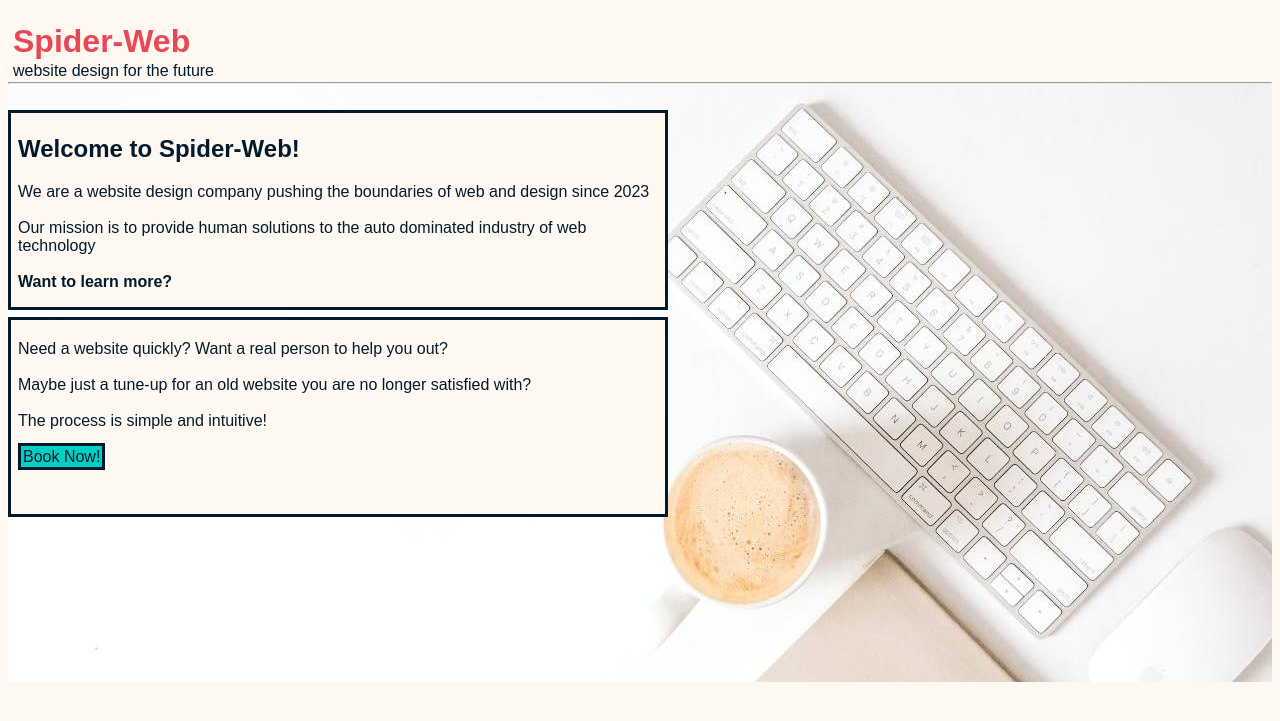
After one commit to mirarj/SpiderWeb, a PHP site: page /home.html in a window 1280 px wide. The commit adds this page. Shown: the top 721 px of the page. Run offline with PHP 8.4, Linux system fonts and the light colour scheme.

Commit message:
added home and website pages

```diff
--- /dev/null
+++ b/home.html
@@ -0,0 +1,112 @@
+<!DOCTYPE html>
+<html>
+
+<head>
+	<meta http-equiv="Content-Type" content="text/html; charset=UTF-8" />
+    <meta name='viewport' content='width=device-width, initial-scale=1'/>
+
+	<title>Spider-Web: A Website Design Company</title>
+    <link rel='stylesheet' href='./style.css' />
+
+    <style>
+        h1 {
+            padding-top: 2px;
+            padding-left: 5px;
+            margin-bottom: 2px;
+        }
+        #subtitle {
+            padding-left: 5px;
+            font-family: sans-serif;
+            padding-bottom: 2px;
+        }
+        h2, .subline, #need {
+            padding-left: 5px;
+            font-family: sans-serif;
+            color: #001b2e;
+        }
+
+        #need {
+            padding-bottom: 7px;
+        }
+        body {
+
+        }
+
+        #booklink, .content1 {
+            color: #001b2e;
+            border-style: solid;
+            padding: 2px;
+        }
+
+        #booklink {
+            background-color: #00cfc1;
+            margin-left: 5px;
+
+        }
+        .content1 {
+            display: inline-block;
+            width: 650px;
+            height: 190px;
+            margin-right: 200px;
+            margin-bottom: 7px;
+            background-color: #fff8f0;
+            background-clip: padding-box;
+        }
+
+
+        #break {
+            background-color: #f4f4f4;
+            padding: 0px;
+            margin: 0px;
+        }
+
+        #pageCon {
+            background-image: url("images/computer.jpg");
+            display: inline-block;
+            width: 100%;
+            height: 600px;
+        }
+    </style>
+</head>
+
+<body>
+    <h1>Spider-Web</h1>
+    <div id="subtitle">website design for the future</div>
+
+    <div id="pageCon">
+    <hr style="margin-top: 0px;">
+    <br />
+    <div class="content1">
+    <h2>Welcome to Spider-Web!</h2>
+    <div class="subline">We are a website design company pushing the boundaries of web and
+        design since 2023
+    </div>
+    <br />
+    <div class="subline">Our mission is to provide human solutions to the auto
+        dominated industry of web technology
+    </div>
+    <br />
+    <div><a href="home.html" class="subline"><STRONG>Want to learn more?</STRONG></a></div>
+
+
+
+    </div>
+    <br />
+
+    <div class="content1">
+        <br />
+        <div class="subline">Need a website quickly? Want a real person to help you out?</div>
+        <br />
+        <div class="subline">Maybe just a tune-up for an old website you are no longer satisfied with?</div>
+        <br />
+        <div class="subline">The process is simple and intuitive!</div>
+        <br />
+        <div><a href="home.html" id="booklink">Book Now!</a></div>
+    <br />
+    <br />
+    </div>
+    </div>
+
+</body>
+
+</html>
--- a/style.css
+++ b/style.css
@@ -1,4 +1,4 @@
-body {color: #00cfc1; background-color: #fff8f0; font-family:sans-serif;}
+body {color: #001b2e; background-color: #fff8f0; font-family:sans-serif;}
 
 header img {max-height: 100px; max-width: 100%;}
 
@@ -7,7 +7,7 @@ footer {
     left: 0; right: 0;
     bottom: 0;
     width: 100%;
-    display: flexbox;
+    display: inline-block;
     background-color: #fff8f0;
     color: #00cfc1;
     text-align: center;
```
Also changed, not shown: othersites.html (added, +93 -0 lines), images/computer.jpg (added), images/dogs.jpg (added), images/geranium.jpg (added), images/spiderweb.jpg (added), images/tictactoe.jpg (added), 1 other file.
